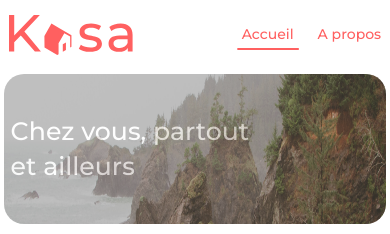
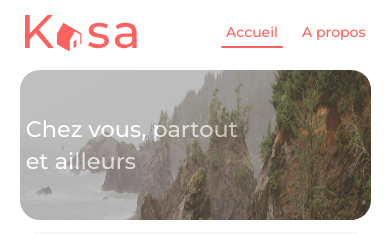
Before and after one commit to grisazur/kasa, a React (Create React App) app: page / in a window 390 px wide. Shown: the top 234 px of the page. Built offline with nearby package versions, Linux system fonts and the light colour scheme; grey boxes are pictures that could not be loaded.

Commit message:
mise à jour margin sur body

```diff
--- a/src/styles/_settings.scss
+++ b/src/styles/_settings.scss
@@ -21,10 +21,10 @@ body {
   font-weight:500;
   font-size:14px;
   line-height:19.96px;
-  width:98%;
+  width:90%;
   max-width: 1440px;
   display: block;
-  margin: auto;
+  margin: 0 auto;
   font-family: "font-1";
   height:100%;
 }
@@ -101,7 +101,7 @@ section {
       }
 
       @media screen and (max-width: 768px) {
-          font-size:1.8em;
+          font-size:1.6em;
           line-height:1.4em;
           text-align:left;
           width:65%;
```
